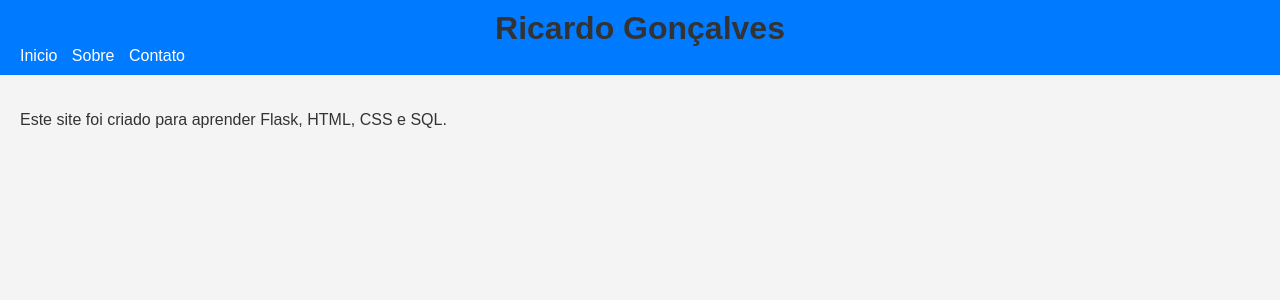
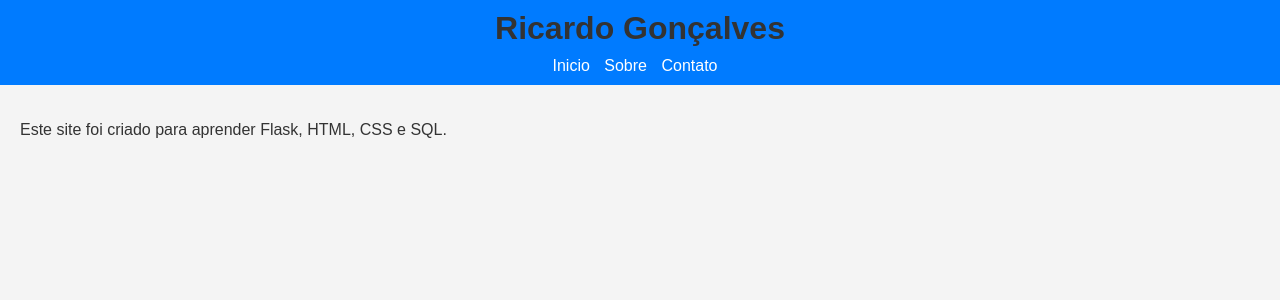
Before and after one commit to RicardoG-EngComp/meu-site-flask, a Flask app: page / in a window 1280 px wide. Shown: the top 300 px of the page. Run offline with Flask 3, Linux system fonts and the light colour scheme.

Commit message:
ajuste de desing mensagens.html5

```diff
--- a/static/style.css
+++ b/static/style.css
@@ -16,6 +16,11 @@ header {
 
 header h1 {
     margin: 0;
+}
+
+nav {
+    text-align: center;
+    margin-top: 10px;
 }
 
 nav a {
```
